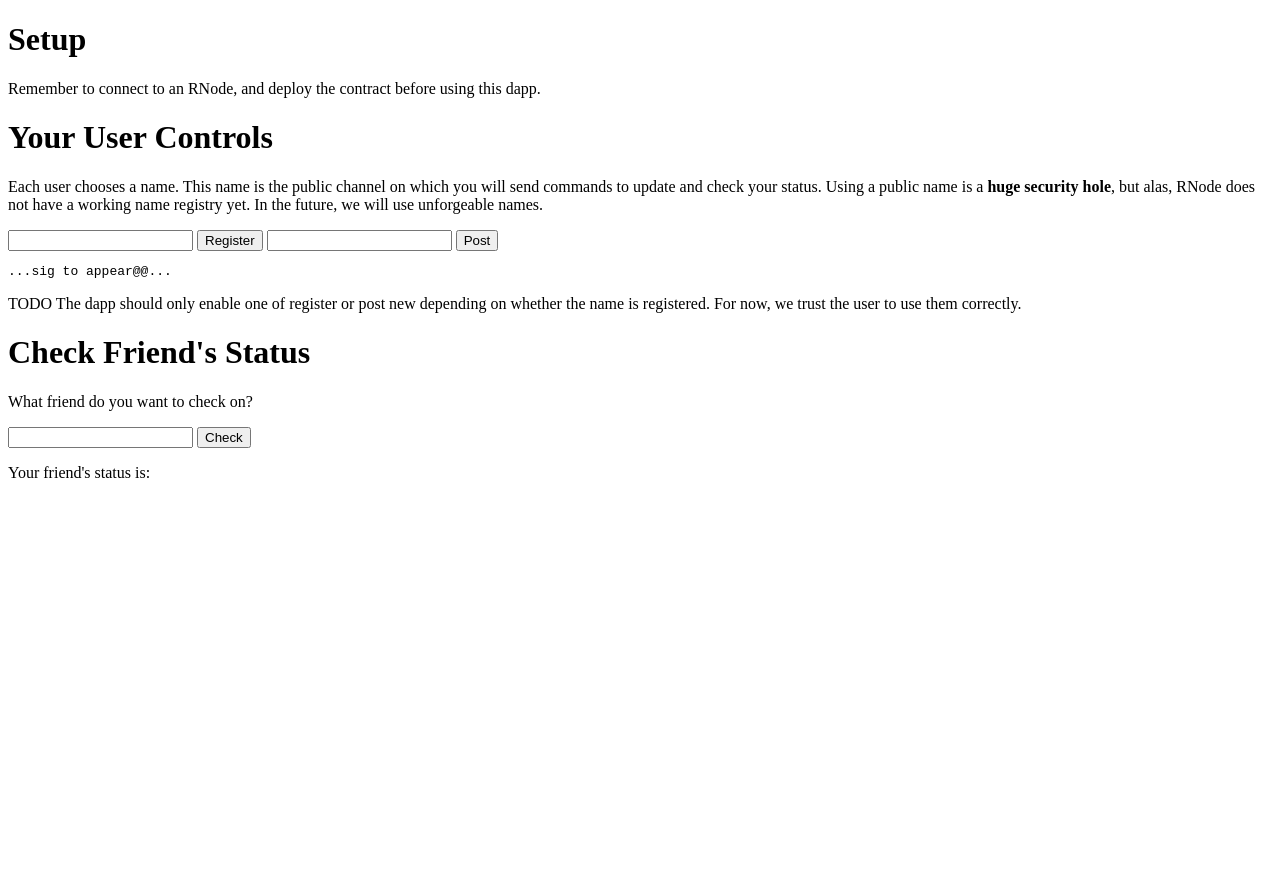
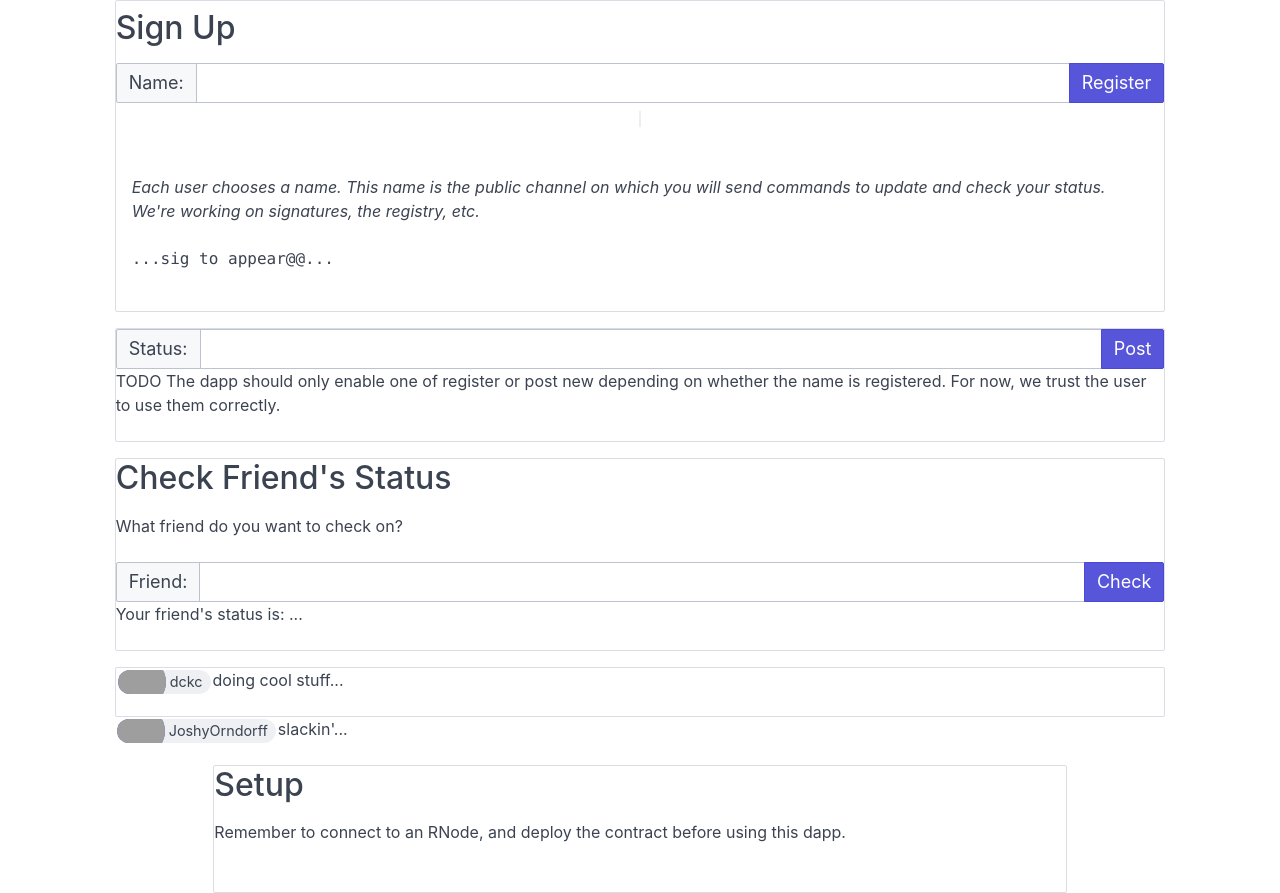
Before and after one commit to JoshOrndorff/RChain-Status, a browser extension: page index.html in a window 1280 px wide. Before the commit the page ends 800 px from the top, so only its background shows below. Drawn offline with nearby package versions, Linux system fonts and the light colour scheme; grey boxes are pictures that could not be loaded.

Commit message:
status page: some style, avatars
  - Spectre style
  - Robohash icons
    - ISSUE: base icon on pubkey or name?

```diff
--- a/index.html
+++ b/index.html
@@ -1,36 +1,97 @@
 <!DOCTYPE html>
 <html>
   <head>
-    <meta charset="UTF-8">
+    <meta charset="utf-8">
+    <meta name="viewport" content="width=device-width, initial-scale=1">
     <title>RChain Status Demo</title>
+
+    <link rel="stylesheet" href="https://cdnjs.cloudflare.com/ajax/libs/spectre.css/0.5.3/spectre.min.css">
+    <link rel="stylesheet" href="https://cdnjs.cloudflare.com/ajax/libs/spectre.css/0.5.3/spectre-exp.min.css">
+    <link rel="stylesheet" href="https://cdnjs.cloudflare.com/ajax/libs/spectre.css/0.5.3/spectre-icons.min.css">
+
     <style>
       #problem { color: red }
     </style>
   </head>
   <body>
-    <h1>Setup</h1>
-    <p>Remember to connect to an RNode, and deploy the contract before using this dapp.</p>
+    <div class="container">
+      <div class="columns">
+        <div class="column col-10 col-mx-auto">
+          <fieldset class="card form-horizontal">
+            <h2 class="card-title">Sign Up</h2>
+            <div class="columns">
+              <div class="column">
+                <div class="input-group">
+                  <label class="input-group-addon addon-lg" for="name">Name:</label>
+                  <input id="name" type="text" class="form-input input-lg"/>
+                  <button id="register" class="btn btn-primary input-group-btn btn-lg" >Register</button>
+                </div>
+                <div class="divider-vert"></div>
+                <div class="column">
+                  <img id="regAvatar" src="" style="hidden: true" />
+                </div>
+              </div>
+            </div>
+            <div class="card-body">
+    <p><em>Each user chooses a name. This name is the public channel on
+    which you will send commands to update and check your
+    status. We're working on signatures, the registry, etc.</em></p>
+    <pre id="signature">...sig to appear@@...</pre>
+            </div>
+          </fieldset>
 
+          <fieldset class="card">
+            <div class="input-group">
+              <label class="input-group-addon addon-lg" for="name">Status:</label>
+              <input id="new-status" type="text" class="form-input input-lg"/>
+              <button id="set-status" class="btn btn-primary input-group-btn btn-lg">Post</button>
+            </div>
 
-    <h1>Your User Controls</h1>
-    <p>Each user chooses a name. This name is the public channel on which you will send commands to update and check your status. Using a public name is a <strong>huge security hole</strong>, but alas, RNode does not have a working name registry yet. In the future, we will use unforgeable names.</p>
-    <input id="name" type="text" />
-    <button id="register">Register</button>
+            <p>TODO The dapp should only enable one of register or
+              post new depending on whether the name is registered. For
+              now, we trust the user to use them correctly.</p>
+          </fieldset>
 
-    <input id="new-status" type="text" />
-    <button id="set-status">Post</button>
+          <fieldset class="card">
+            <h2 class="subtitle">Check Friend's Status</h2>
+            <p>What friend do you want to check on?</p>
+            <div class="input-group">
+              <label class="input-group-addon addon-lg" for="name">Friend:</label>
+              <input id="friend-name" type="text" class="form-input input-lg"/>
+              <button id="check-status"
+                      class="btn btn-primary input-group-btn btn-lg" >Check</button>
+            </div>
 
-    <pre id="signature">...sig to appear@@...</pre>
+            <p>Your friend's status is: <span id="friend-status">...</span></p>
+          </fieldset>
 
-    <p>TODO The dapp should only enable one of register or post new depending on whether the name is registered. For now, we trust the user to use them correctly.</p>
+          <div class="card">
+          <div class="tile">
+            <div class="chip">
+              <img src="https://robohash.org/dckc?size=48x48&amp;set=set3" class="avatar avatar-lg"/>
+              dckc
+            </div>
+            <p class="tile-subtitle">doing cool stuff...</p>
+          </div>
+        </div>
 
-    <h1>Check Friend's Status</h1>
-    <p>What friend do you want to check on?</p>
-    <input id="friend-name" type="text" />
-    <button id="check-status">Check</button>
-    <p>Your friend's status is: <span id="friend-status"></p>
+        <div class="tile">
+          <div class="chip">
+            <img src="https://robohash.org/JoshyOrndorff?size=48x48&amp;set=set3" class="avatar avatar-lg" />
+            JoshyOrndorff
+          </div>
+          <p class="tile-subtitle">slackin'...</p>
+        </div>
+        </div>
 
-    <p id="problem"></p>
+        <div class="card col-8 col-mx-auto">
+          <h2>Setup</h2>
+          <p>Remember to connect to an RNode, and deploy the contract before using this dapp.</p>
+
+          <p id="problem"></p>
+        </div>
+      </div>
+    </div>
 
 <script type="module">
 import statusPage from './page.js';
@@ -55,5 +116,27 @@ window.addEventListener("DOMContentLoaded", () => {
   statusPage(ui, fetch);
 });
 </script>
+<script>
+  function typingPause(field, go, ms) {
+    let timer;
+    field.addEventListener('keyup', (event) => {
+        clearTimeout(timer);
+        if (field.value) {
+          timer = setTimeout(go(field.value), ms);
+        }
+    });
+  }
+
+  const byId = id => document.getElementById(id);
+  const anImg = byId('regAvatar');
+  function updateAvatar(name) {
+    const src = `https://robohash.org/${name}?size=48x48&amp;set=set3`;
+    anImg.setAttribute('src', src);
+    anImg.hidden = false;
+  }
+
+  typingPause(byId('name'), updateAvatar, 500);
+
+</script>
   </body>
 </html>
```
